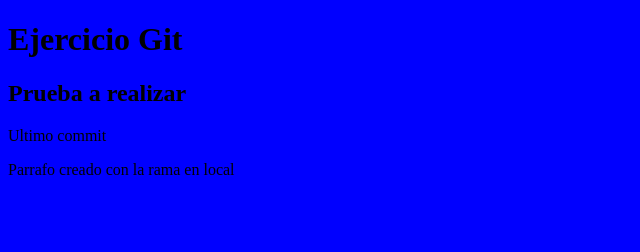
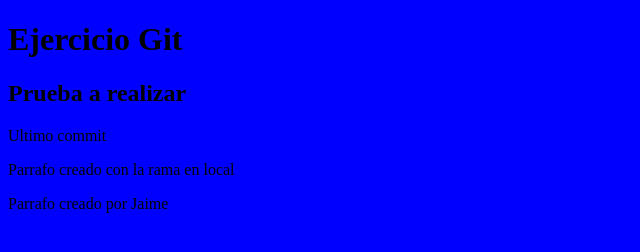
Before and after one commit to Guillecb1/tareaGit, a plain HTML site: page index.html in a window 1280 px wide. Shown: the whole page, without its empty margins (0-640 px from the left). Drawn offline with Linux system fonts and the light colour scheme.

Commit message:
Hecho por Jaime

```diff
--- a/index.html
+++ b/index.html
@@ -12,5 +12,6 @@
     <h2>Prueba a realizar</h2>
     <p>Ultimo commit</p>
     <p>Parrafo creado con la rama en local</p>
+    <p>Parrafo creado por Jaime</p>
 </body>
 </html>
```
